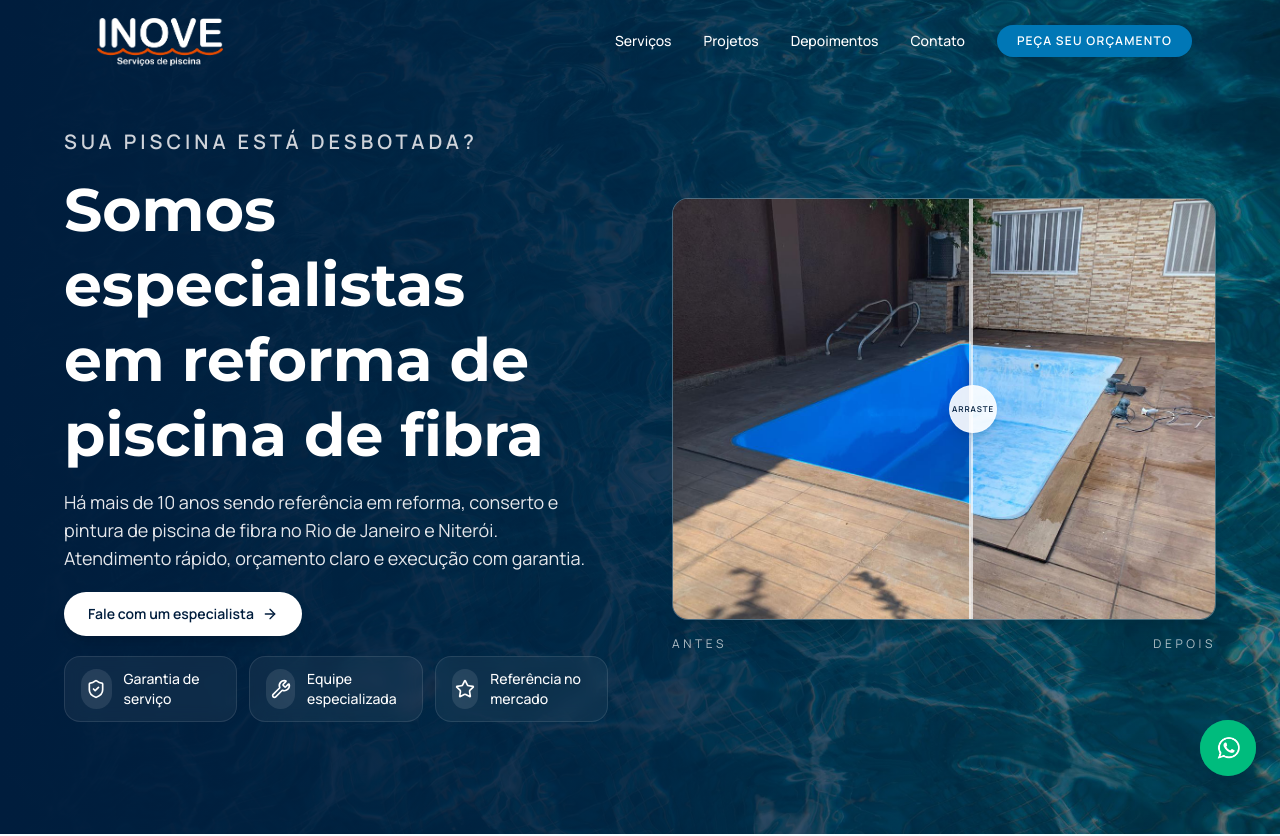
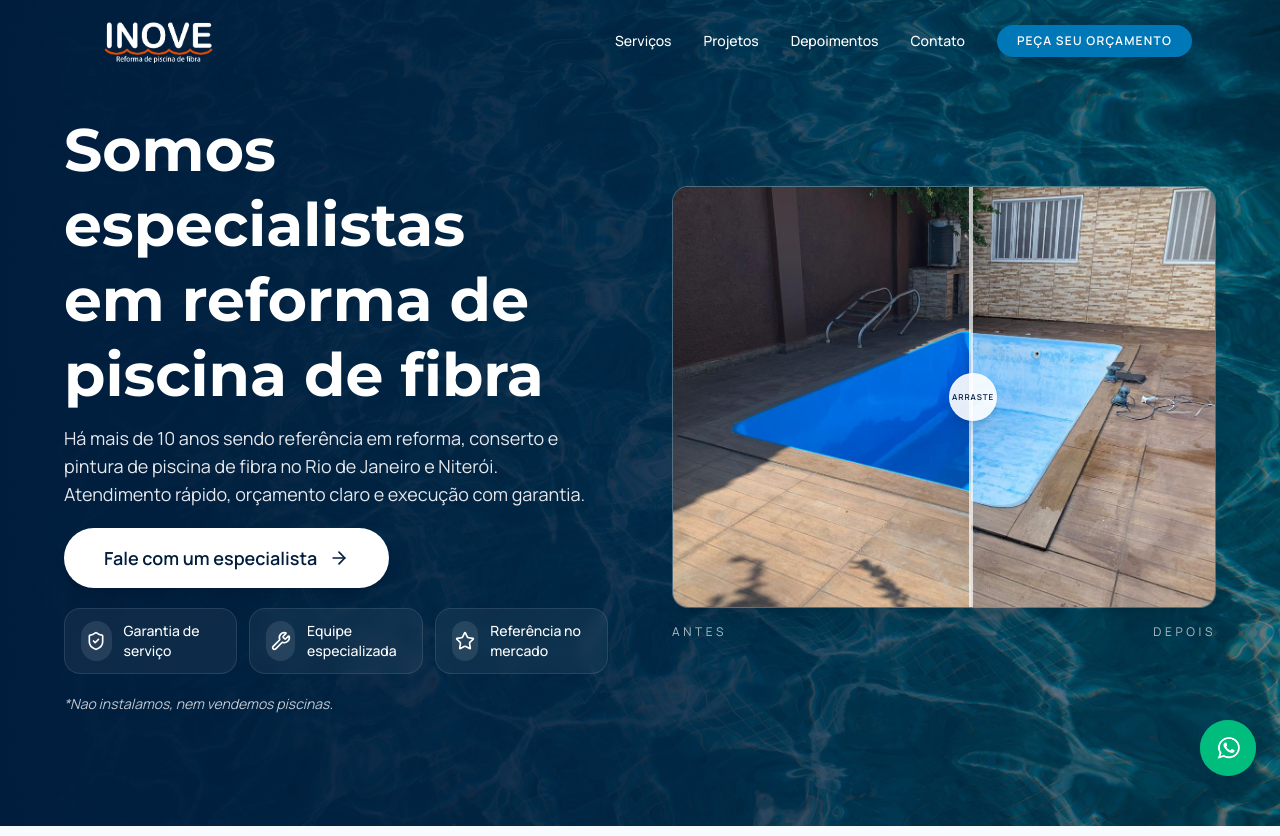
Before and after one commit to fiuzer/inove-piscinas, a Next.js app: page / in a window 1280 px wide. Shown: the top 836 px of the page. Built offline with nearby package versions, Linux system fonts and the light colour scheme.

Commit message:
Adicionando nova logo e modificações no hero

```diff
--- a/src/components/Hero.tsx
+++ b/src/components/Hero.tsx
@@ -35,12 +35,9 @@ export function Hero() {
         <div className="absolute inset-0 bg-gradient-to-r from-[var(--brand-deep)] via-[rgba(0,29,61,0.75)] to-transparent sm:from-[var(--brand-deep)] sm:via-[rgba(0,29,61,0.75)]" />
       </div>
 
-      <div className="relative mx-auto flex max-w-6xl flex-col gap-12 px pb-20 pt-14 lg:flex-row lg:items-center lg:gap-16 lg:pb-28 lg:pt-20">
+      <div className="relative mx-auto flex max-w-6xl flex-col gap-12 px pb-20 pt-10 lg:flex-row lg:items-center lg:gap-16 lg:pb-28 lg:pt-16">
         <div className="order-2 flex-1 space-y-5 px-4 text-center sm:px-6 sm:text-left lg:order-1 lg:px-0 lg:text-left">
-          <div className="space-y-4">
-            <p className="text-xl font-semibold uppercase tracking-[0.2em] text-gray-200/90">
-              Sua piscina está desbotada?
-            </p>
+          <div className="space-y-3">
             <h1 className="font-heading text font-semibold leading-tight text-4xl sm:text-5xl lg:text-6xl">
               <span>Somos especialistas</span>
               <br />
@@ -72,10 +69,10 @@ export function Hero() {
             <TrackedWhatsAppLink
               href="https://wa.me/5521993739579?text=Ol%C3%A1!%20Vim%20atrav%C3%A9s%20do%20seu%20site%2C%20gostaria%20de%20fazer%20um%20or%C3%A7amento."
               location="hero"
-              className="inline-flex items-center gap-2 rounded-full bg-white px-6 py-3 text-sm font-semibold text-[var(--brand-deep)] shadow-lg transition hover:-translate-y-0.5 hover:bg-white/90"
+              className="inline-flex items-center gap-3 rounded-full bg-white px-10 py-4 text-lg font-semibold text-[var(--brand-deep)] shadow-lg transition hover:-translate-y-0.5 hover:bg-white/90"
             >
               Fale com um especialista
-              <ArrowRight className="size-4" />
+              <ArrowRight className="size-5" />
             </TrackedWhatsAppLink>
           </div>
 
@@ -95,6 +92,10 @@ export function Hero() {
               );
             })}
           </div>
+
+          <p className="text-sm italic text-white/75">
+            *Nao instalamos, nem vendemos piscinas.
+          </p>
         </div>
 
         <div className="order-1 hidden flex-1 lg:order-2 lg:block">
```
Also changed, not shown: public/imagens/logo-branca-inove.PNG, public/imagens/logo-inove-piscinas-azul.PNG.
